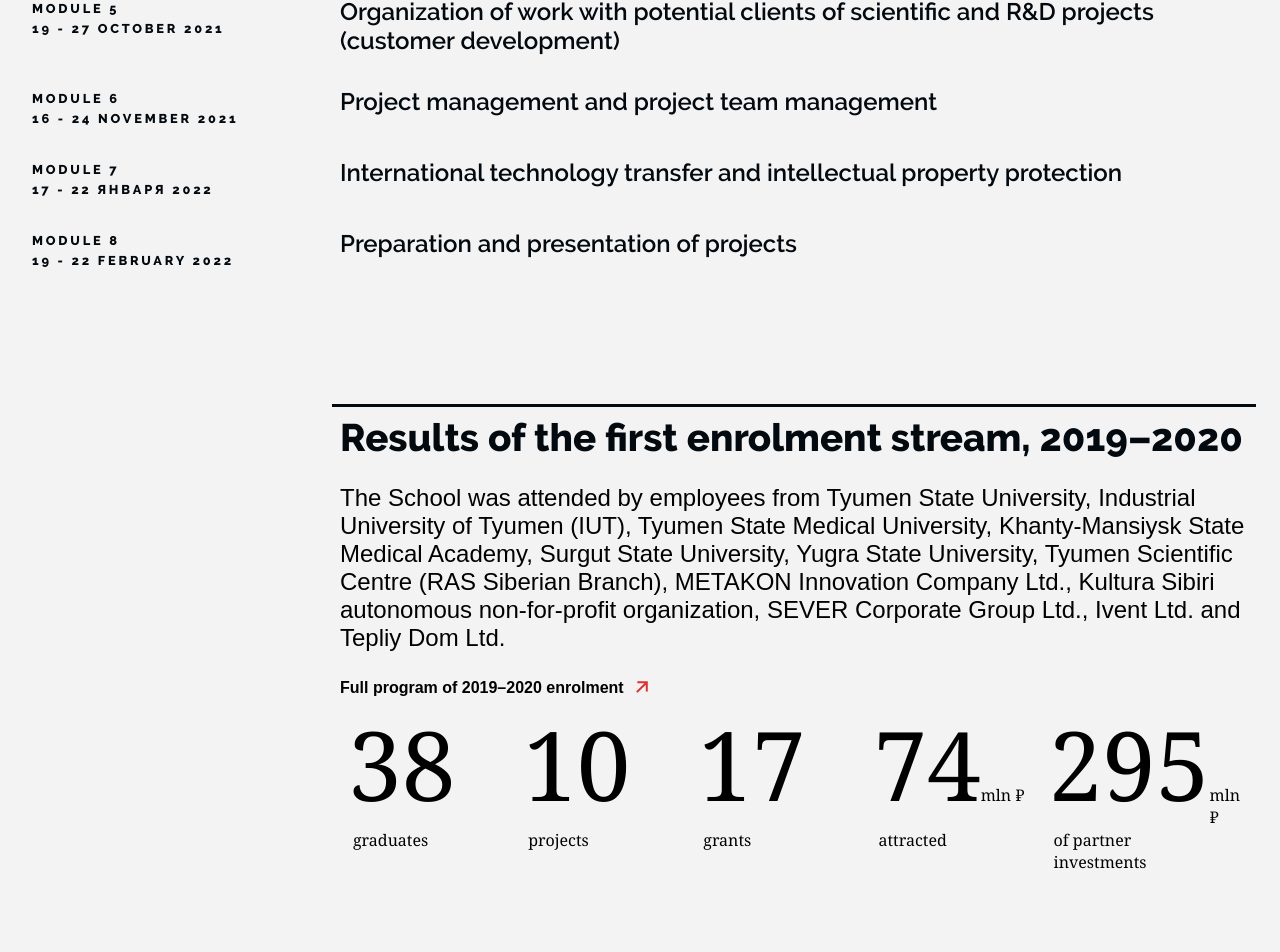
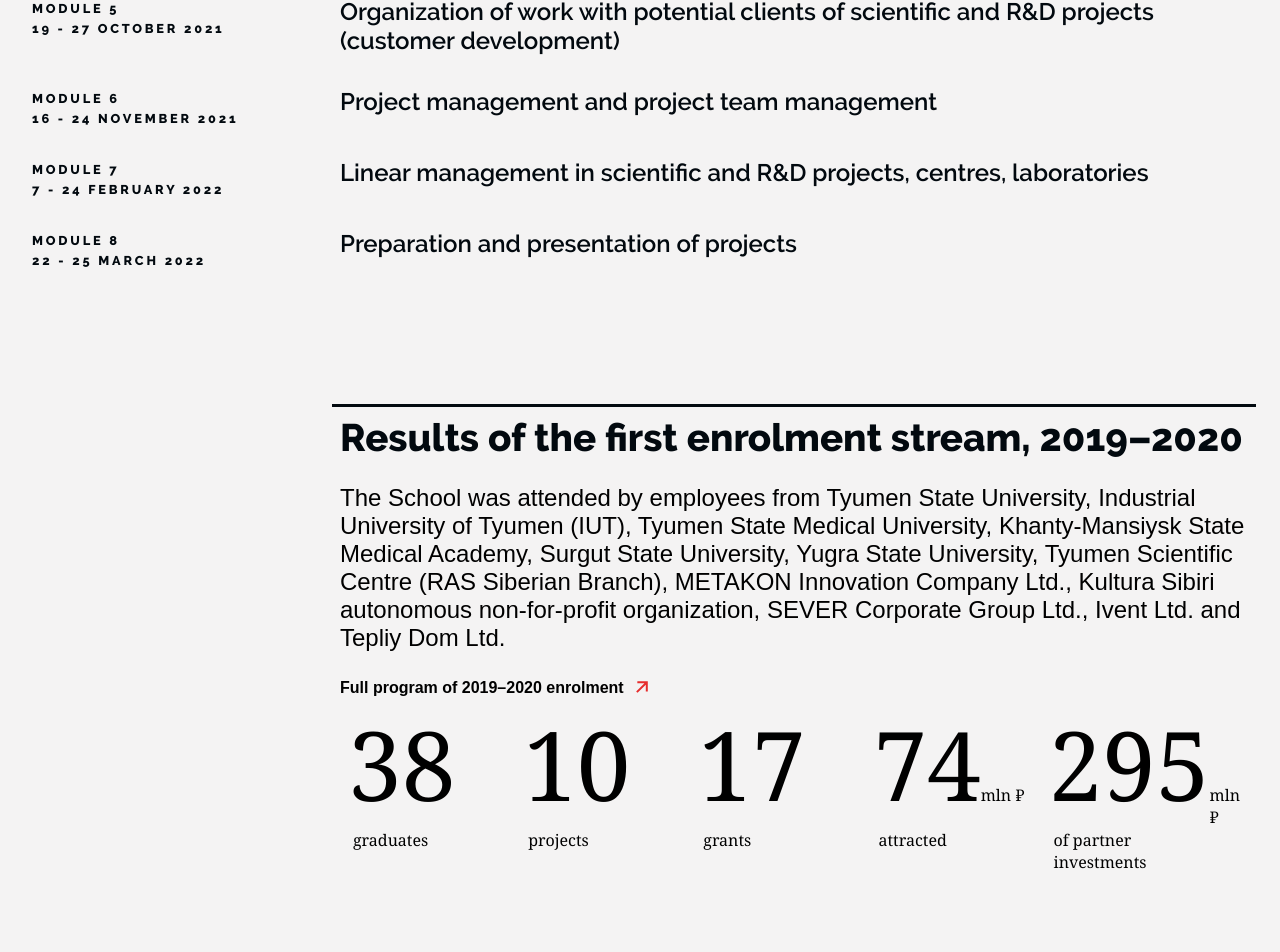
Before and after one commit to Atlantis3221/scitech, a Next.js app: page /en/managementSchool in a window 1280 px wide. Shown: the part 1717-2669 px from the top of the page. Built offline with nearby package versions, Linux system fonts and the light colour scheme; no server answers; the database is empty.

Commit message:
Update management school

```diff
--- a/pages/[lang]/managementSchool.js
+++ b/pages/[lang]/managementSchool.js
@@ -372,14 +372,14 @@ export default function ManagementSchool({  current, onClick, modalForm }) {
                 </li>
                 <li className='i3_3'>
                   <p className='asideMarker asideMarker_tiny asideMarker_mt'>{current["Модуль"]} 7</p>
-                  <p className='asideMarker asideMarker_mt1'>17 - 22 {current["января"]} 2022</p>
+                  <p className='asideMarker asideMarker_mt1'>7 - 24 {current["февраля"]} 2022</p>
                 </li>
                 <li className='i3_9'>
                   <ul className='g3'>
                     <li className='i3_12'>
                       <ul className='g3'>
                         <li className='i3_12'>
-                          <h4 className="mt1">{current["managementModule7"]}</h4>
+                        <h4 className="mt1">{current["Подготовка к защитам проектов, питч-сессии"]}</h4>
                         </li>
                       </ul>
                     </li>
@@ -387,14 +387,14 @@ export default function ManagementSchool({  current, onClick, modalForm }) {
                 </li>
                 <li className='i3_3'>
                   <p className='asideMarker asideMarker_tiny asideMarker_mt'>{current["Модуль"]} 8</p>
-                  <p className='asideMarker asideMarker_mt1'>19 - 22 {current["февраля"]} 2022</p>
+                  <p className='asideMarker asideMarker_mt1'>22 - 25 {current["марта"]} 2022</p>
                 </li>
                 <li className='i3_9'>
                   <ul className='g3'>
                     <li className='i3_12'>
                       <ul className='g3'>
                         <li className='i3_12'>
-                          <h4 className="mt1">{current["managementModule8"]}</h4>
+                        <h4 className="mt1">{current["Подготовка и финальная защита проектов в рамках Международного молодежного научно-практического форума «Нефтяная столица» (г.Сургут)"]}</h4>
                         </li>
                       </ul>
                     </li>
@@ -411,6 +411,8 @@ export default function ManagementSchool({  current, onClick, modalForm }) {
                              является безвозмездным, направляющая организация обязуется обеспечить полноценное участие
                              сотрудников в обучении. Для команд и индивидуальных участников не от организаций
                              Западно-Сибирского НОЦ участие платное.</p>
+                             <br/>
+                            <a className="raleway_bold" href="/docs/projects&experts_management.pdf" download>Проекты и эксперты второго потока 2021-2022</a>
                         </li>
                       </ul>
                     </li>
```
Also changed, not shown: 1 other file (tests, documents, lock files or other folders).
